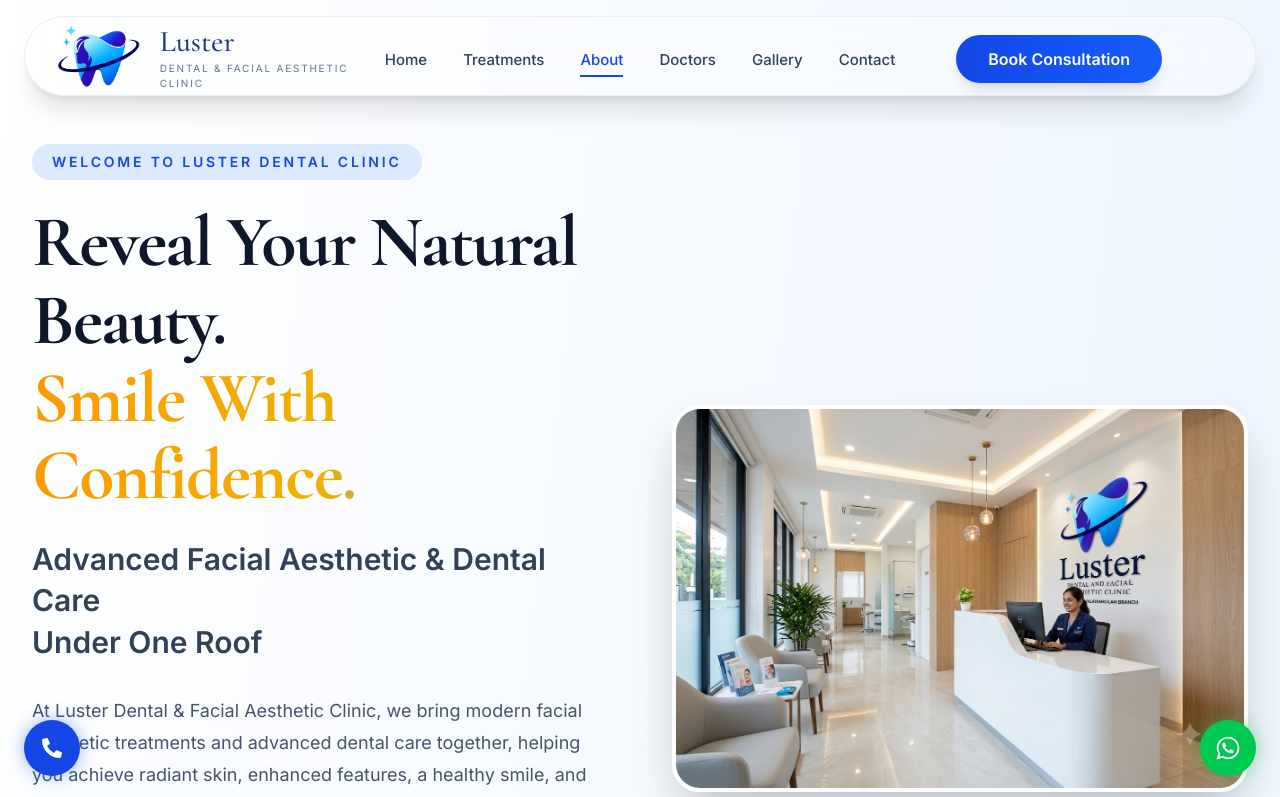
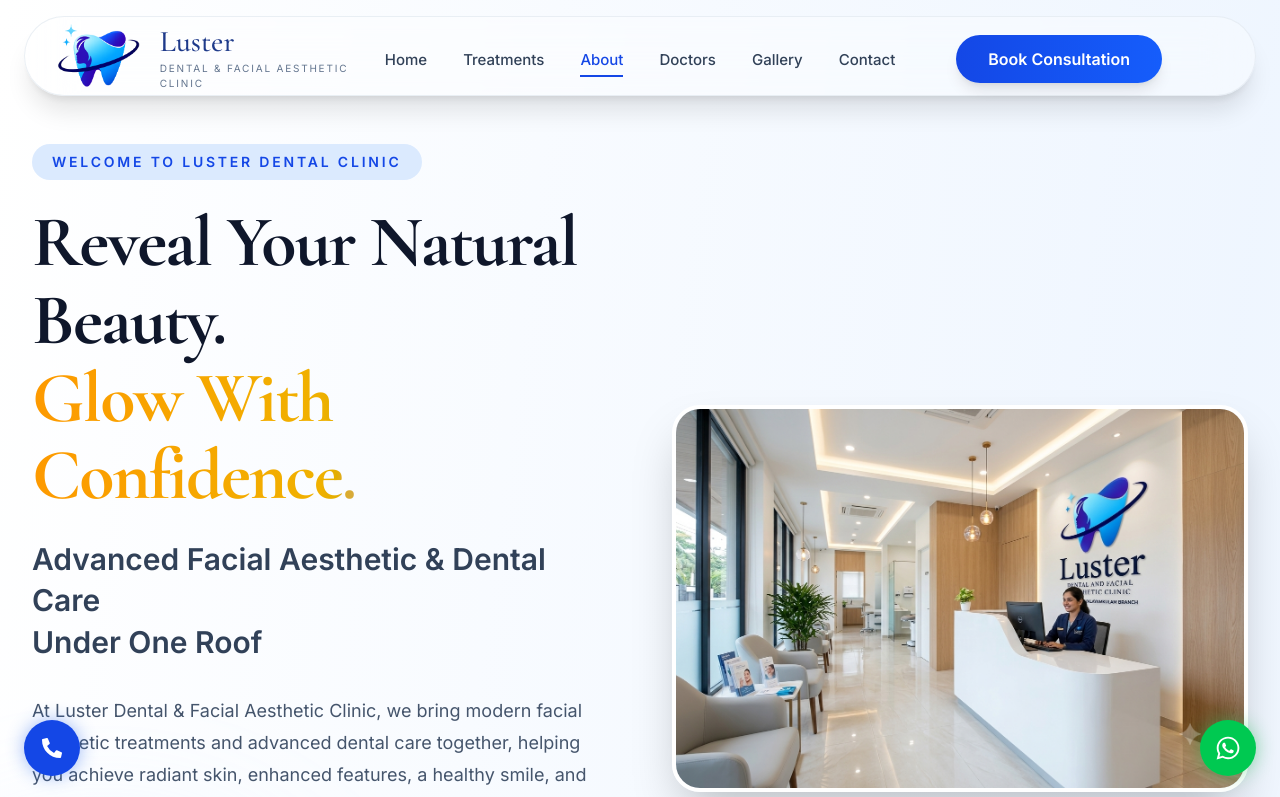
Before and after one commit to Mohammed-K-A/luster-dental-clinic, a React (Vite) app: page / in a window 1280 px wide. Shown: the top 797 px of the page. Built offline with nearby package versions, Linux system fonts and the light colour scheme.

Commit message:
changed hero animation

```diff
--- a/src/components/sections/Hero.jsx
+++ b/src/components/sections/Hero.jsx
@@ -4,7 +4,70 @@
 
 function Hero() {
 
+  const typingTexts = [
+    "Smile With Confidence.",
+    "Glow With Confidence.",
+    "Live With Confidence.",
+  ];
 
+  const [displayText, setDisplayText] = useState("");
+  const [textIndex, setTextIndex] = useState(0);
+  const [isTyping, setIsTyping] = useState(true);
+
+  useEffect(() => {
+    let index = 0;
+    let deleting = false;
+    let timeout;
+
+    const currentText = typingTexts[textIndex];
+
+    const animateText = () => {
+      if (!deleting) {
+        // Typing
+        setDisplayText(currentText.slice(0, index + 1));
+        index++;
+
+        if (index === currentText.length) {
+          setIsTyping(false);
+
+          // Pause after completing the phrase
+          timeout = setTimeout(() => {
+            deleting = true;
+            setIsTyping(true);
+            animateText();
+          }, 1800);
+
+          return;
+        }
+
+        timeout = setTimeout(animateText, 80);
+      } else {
+        // Deleting
+        setDisplayText(currentText.slice(0, index - 1));
+        index--;
+
+        if (index === 0) {
+          deleting = false;
+
+          const nextIndex =
+            (textIndex + 1) % typingTexts.length;
+
+          setTextIndex(nextIndex);
+
+          // Small pause before next phrase
+          timeout = setTimeout(animateText, 400);
+
+          return;
+        }
+
+        timeout = setTimeout(animateText, 45);
+      }
+    };
+
+    animateText();
+
+    return () => clearTimeout(timeout);
+  }, [textIndex]);
 
   return (
     <section
@@ -107,8 +170,33 @@
           >
             Reveal Your Natural Beauty.
 
-            <span className="block bg-gradient-to-r from-amber-500 via-yellow-500 to-blue-700 bg-clip-text text-transparent">
-              Smile With Confidence.
+            <span
+              className="
+                block
+                bg-gradient-to-r
+                from-amber-500
+                via-yellow-500
+                to-blue-700
+                bg-clip-text
+                text-transparent
+              "
+            >
+              {displayText}
+
+              {isTyping && (
+                <span
+                  className="
+                    ml-1
+                    inline-block
+                    h-[0.85em]
+                    w-[2px]
+                    translate-y-[0.08em]
+                    bg-blue-700
+                    align-middle
+                    animate-pulse
+                  "
+                />
+              )}
             </span>
           </motion.h1>
 
```
